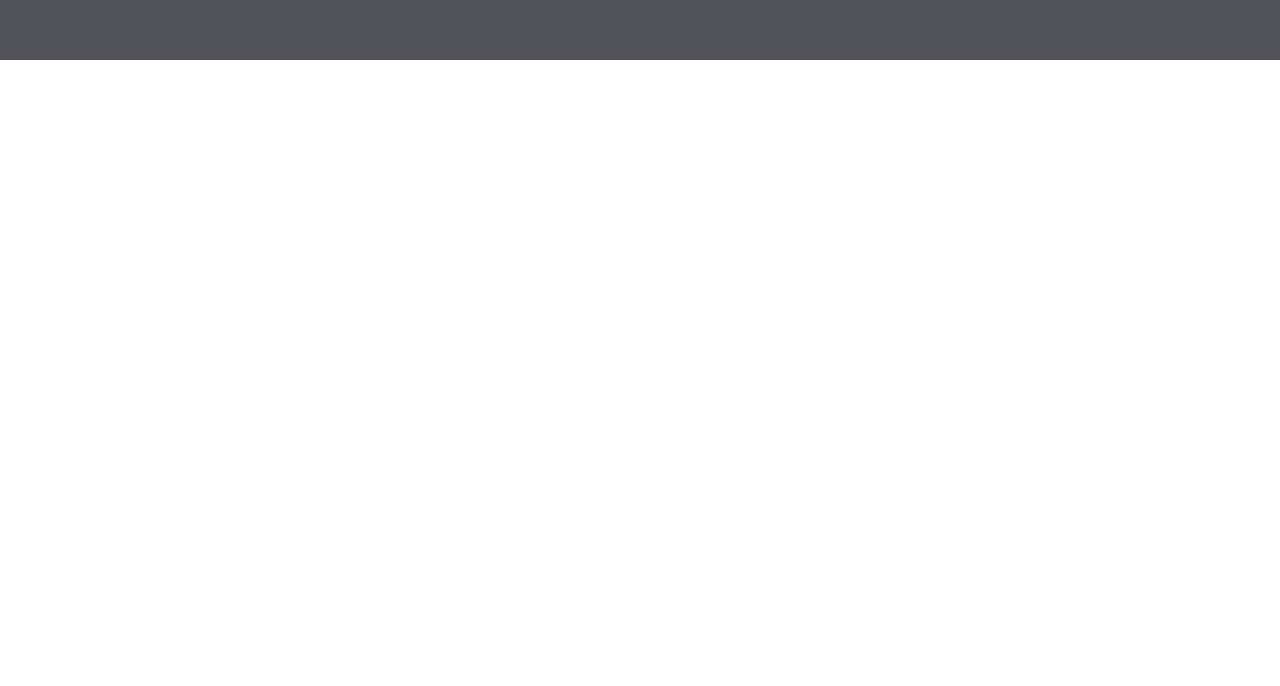
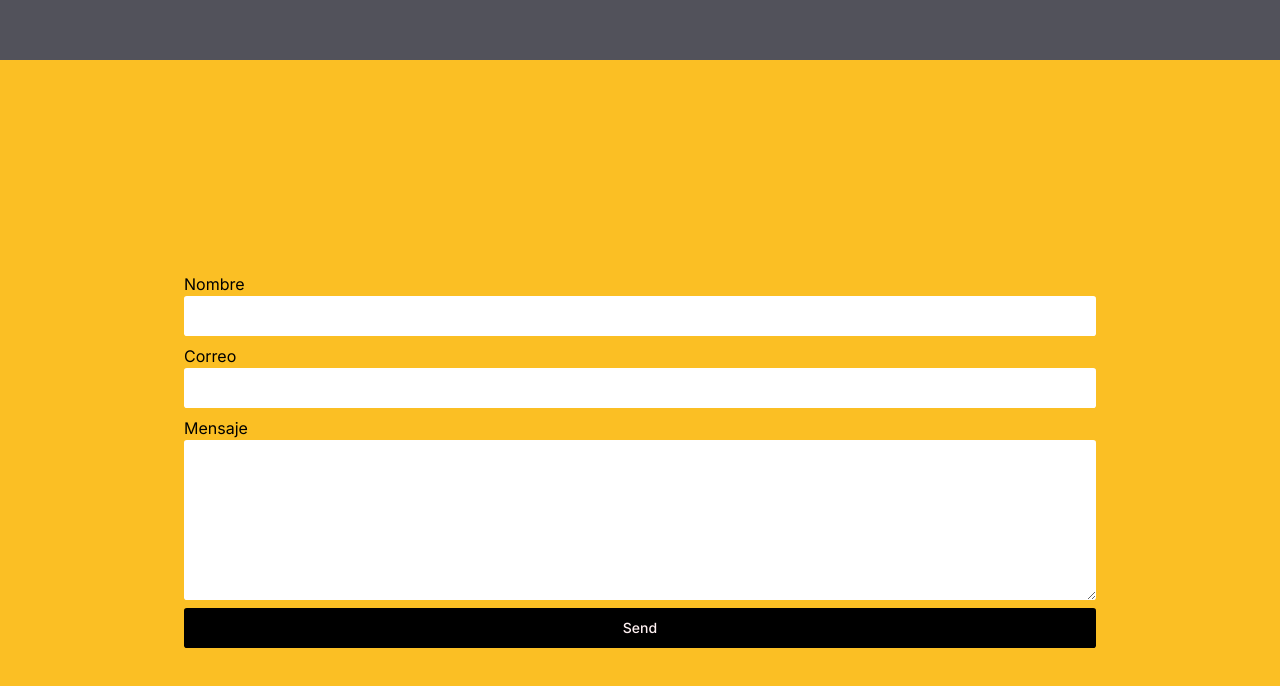
Before and after one commit to riberojuanca/cardioroffe, a Next.js app: page / in a window 1280 px wide. Shown: the part 1892-2578 px from the top of the page. Before the commit the page ends 1952 px from the top, so only its background shows below. Built offline with nearby package versions, Linux system fonts and the light colour scheme.

Commit message:
Contact form EmailJS was created

```diff
--- a/package.json
+++ b/package.json
@@ -9,6 +9,7 @@
     "lint": "next lint"
   },
   "dependencies": {
+    "@emailjs/browser": "^4.4.1",
     "@radix-ui/react-navigation-menu": "^1.2.0",
     "@radix-ui/react-slot": "^1.1.0",
     "class-variance-authority": "^0.7.0",
@@ -17,8 +18,8 @@
     "embla-carousel-react": "^8.1.7",
     "lucide-react": "^0.416.0",
     "next": "14.2.5",
-    "react": "^18",
-    "react-dom": "^18",
+    "react": "^18.3.1",
+    "react-dom": "^18.3.1",
     "tailwind-merge": "^2.4.0",
     "tailwindcss-animate": "^1.0.7"
   },
--- a/src/app/layout.jsx
+++ b/src/app/layout.jsx
@@ -1,6 +1,7 @@
 import { Inter, Playfair_Display } from "next/font/google";
 import "./globals.css";
 import Menu from "../components/Menu";
+import Footer from "@/components/Footer";
 
 const inter = Inter({ subsets: ["latin"] });
 export const playfair = Playfair_Display({
@@ -19,6 +20,7 @@ export default function RootLayout({ children }) {
       <body className={inter.className}>
         <Menu />
         {children}
+        <Footer />
       </body>
     </html>
   );
--- /dev/null
+++ b/src/components/Contact.jsx
@@ -0,0 +1,59 @@
+"use client";
+
+import React, { useRef, useState } from "react";
+import emailjs from "@emailjs/browser";
+import { Button } from "./ui/button";
+import { useRouter } from "next/navigation";
+
+export const ContactUs = () => {
+  const form = useRef();
+  const router = useRouter();
+
+  const [succes, setSucces] = useState(false);
+
+  const sendEmail = (e) => {
+    e.preventDefault();
+
+    emailjs
+      .sendForm("service_ivylpre", "template_iigtitq", form.current, {
+        publicKey: "zr2ejNUPir4nah4Kg",
+      })
+      .then(
+        () => {
+          console.log("SUCCESS!");
+          setSucces(true);
+        },
+        (error) => {
+          console.log("FAILED...", error.text);
+        }
+      );
+  };
+
+  return (
+    <form
+      className="w-3/4 flex flex-col gap-2
+    "
+      ref={form}
+      onSubmit={sendEmail}
+    >
+      <div className="flex flex-col">
+        <label>Nombre</label>
+        <input className="rounded-md h-10 p-2" type="text" name="user_name" />
+      </div>
+      <div className="flex flex-col">
+        <label>Correo</label>
+        <input className="rounded-md h-10 p-2" type="email" name="user_email" />
+      </div>
+      <div className="flex flex-col">
+        <label>Mensaje</label>
+        <textarea className="rounded-md h-40 p-2" name="message" />
+      </div>
+      <Button className="bg-black" type="submit" value="Send">
+        Send
+      </Button>
+      {succes && (
+        <strong className="bg-red-900">Enseguida te contactamos.</strong>
+      )}
+    </form>
+  );
+};
--- /dev/null
+++ b/src/components/Footer.jsx
@@ -0,0 +1,12 @@
+import React from "react";
+import { ContactUs } from "./Contact";
+
+function Footer() {
+  return (
+    <section className="flex justify-center items-center bg-amber-400 p-8 h-screen">
+      <ContactUs />
+    </section>
+  );
+}
+
+export default Footer;
```
Also changed, not shown: 1 other file (tests, documents, lock files or other folders).
